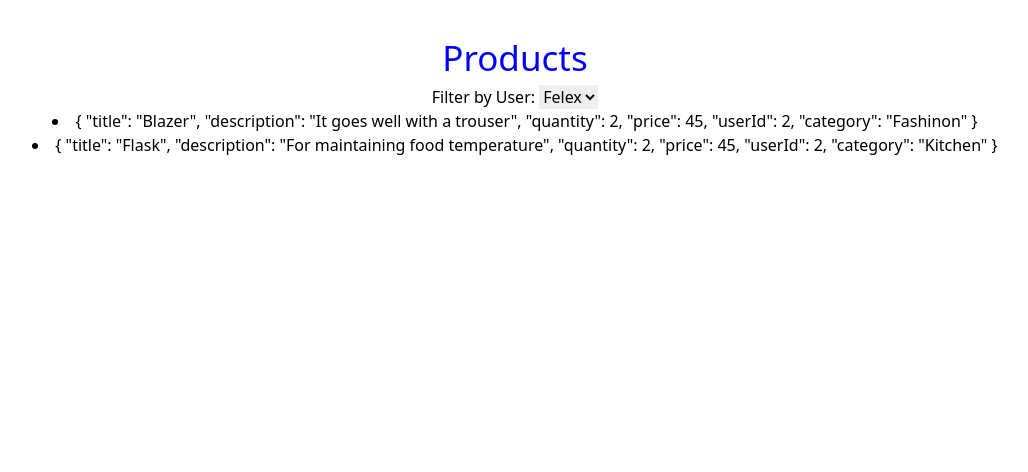
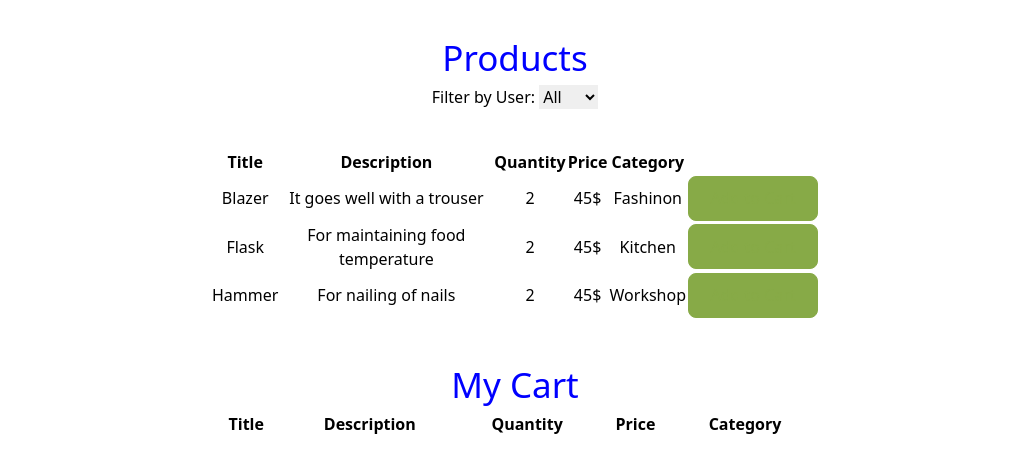
Before and after one commit to felexkemboi/iquantilellc, a Vue app: page /products in a window 1280 px wide. Shown: the top 472 px of the page, without its empty margins (125-1153 px from the left). Built offline with nearby package versions, Linux system fonts and the light colour scheme.

Commit message:
Add and remove items from the cart

```diff
--- a/src/components/Login.vue
+++ b/src/components/Login.vue
@@ -19,19 +19,21 @@
   import { ref } from 'vue'
   import {computed} from 'vue';
   import {useStore} from "vuex";
+  import { useRouter } from "vue-router";
 
   const email = ref('')
   const password = ref('')
 
   const store = useStore();
+  const router =useRouter()
   const user = computed(() => store.getters.user(email.value))
 
-  const login = async function () {
-
+  const login =  ()  => {
     if(user.value.email === email.value && user.value.password === password.value){
-       store.commit("loginUser");
+      store.commit("loginUser");
+      router.push("products")
     }else{
-        alert("Login Failed")
+      alert("Login Failed")
     }
   };
 </script>
--- /dev/null
+++ b/src/components/MyCart.vue
@@ -0,0 +1,52 @@
+<template>
+    <div class="home">
+    <h2>My Cart</h2>
+    <table class="table">
+        <tr>
+            <th>Title</th>
+            <th>Description</th>
+            <th>Quantity</th>
+            <th>Price</th>
+            <th>Category</th>
+            <th></th>
+        </tr>
+        <tr v-for="(product, index) in products" :key="index">
+            <td>{{ product.title }}</td>
+            <td>{{ product.description }}</td>
+            <td>{{ product.quantity }}</td>
+            <td>{{ product.price }}$</td>
+            <td>{{ product.category }}</td>
+            <td><button type="button" @click="removeFromCart(product)">Remove</button></td>
+        </tr>
+    </table>
+  </div>
+</template>
+
+<script setup>
+import {useStore} from "vuex";
+const pr = defineProps({
+  products: Array
+})
+const store = useStore();
+
+
+const removeFromCart = (product) => {
+  store.commit('addProduct', product)
+}
+
+</script>
+
+<style scoped>
+.table {
+  margin: auto;
+  width: 50%;
+}
+
+h2 {
+  color: blue;
+  font-size: 35px;
+}
+.home {
+  margin-top: 40px;
+}
+</style>
--- a/src/components/Products.vue
+++ b/src/components/Products.vue
@@ -12,22 +12,45 @@
                 </option>
             </select>
         </div>
-        <li v-for="(product, index) in products" :key="index">
-        {{ product }}
-        </li>
+        <div>
+        <table class="table">
+            <tr>
+                <th>Title</th>
+                <th>Description</th>
+                <th>Quantity</th>
+                <th>Price</th>
+                <th>Category</th>
+                <th></th>
+            </tr>
+            <tr v-for="(product, index) in products" :key="index">
+                <td>{{ product.title }}</td>
+                <td>{{ product.description }}</td>
+                <td>{{ product.quantity }}</td>
+                <td>{{ product.price }}$</td>
+                <td>{{ product.category }}</td>
+                <td><button type="button" class="add_to_cart_button" @click="addToMyCart(product)">Add to Cart</button></td>
+            </tr>
+        </table>
+        <MyCart :products="boughtProducts"></MyCart>
+        </div>
     </div>
-    <!-- <button type="button"><router-link to="/add-product">Add Product</router-link></button> -->
 </template>
 
 <script setup>
   import { ref } from 'vue'
   import {computed} from 'vue';
   import {useStore} from "vuex";
+  import MyCart from './MyCart.vue';
 
   const users = computed(() => store.getters.users)
-  const user = ref(2)
+  const user = ref(0)
   const store = useStore();
   const products = computed(() => store.getters.getProducts(user))
+  const boughtProducts = computed(() => store.getters.getBoughtProducts)
+
+  const addToMyCart = (product) => {
+    store.commit('removeProduct', product)
+  }
 
 </script>
 
@@ -36,8 +59,12 @@
   color: blue;
   font-size: 35px;
 }
-.select_bar {
-    max-width: 25px;
-    font-size: 35px;
+.table {
+    margin: auto;
+    width: 50%;
+    margin-top: 40px;
+}
+.add_to_cart_button {
+    width: 130px;
 }
 </style>
--- a/src/components/SignUp.vue
+++ b/src/components/SignUp.vue
@@ -51,7 +51,6 @@
     }
 
     store.commit("addUser", user);
-    console.log(users)
   };
 </script>
 
--- a/src/router.js
+++ b/src/router.js
@@ -25,11 +25,6 @@ const routes = [
 		name: 'products',
 		component: Products,
 	},
-	// {
-	// 	path: '/add-product',
-	// 	name: 'add-products',
-	// 	component: AddProducts,
-	// },
 	{
 		path: '/:catchAll(.*)*',
 		redirect: '/',
--- a/src/store.js
+++ b/src/store.js
@@ -3,6 +3,10 @@ import { createStore } from 'vuex'
 export default createStore({
   state: {
     users: [
+      {
+        id: 0,
+        name: 'All',
+      },
       {
         id: 2,
         name: 'Felex',
@@ -43,6 +47,7 @@ export default createStore({
         category: 'Workshop'
       }
     ],
+    boughtProducts: [],
 
     loggedIn: false
   },
@@ -53,9 +58,14 @@ export default createStore({
     addUser(state, user) {
       state.users.push(user);
     },
-    addProduct(state, product) {
-      state.products.push(product);
+    addProduct(state, productToAdd) {
+      state.products.push(productToAdd);
+      state.boughtProducts = state.boughtProducts.filter((product) => product !== productToAdd)
     },
+    removeProduct(state, boughtProduct) {
+      state.boughtProducts.push(boughtProduct)
+      state.products = state.products.filter((product) => product !== boughtProduct)
+    }
   },
   getters: {
     isLoggedIn:  state => state.loggedIn,
@@ -63,6 +73,7 @@ export default createStore({
     getProducts: (state) => (id) => {
       return id.value === 0 ? state.products : state.products.filter(product => product.userId === id.value);
     },
+    getBoughtProducts: state => state.boughtProducts,
     user: (state) => (email) => {
       return state.users.find(user => user.email === email)
     }
```
